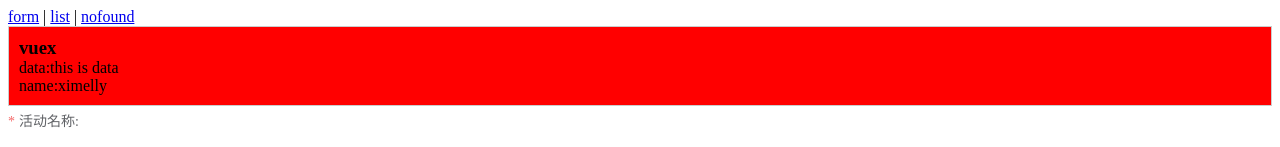
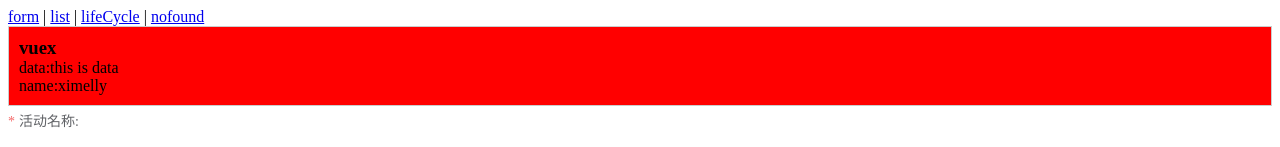
Before and after one commit to ximelly/vue-practice, a Vue app: page /#/form in a window 1280 px wide. Shown: the top 147 px of the page. Built offline with nearby package versions, Linux system fonts and the light colour scheme.

Commit message:
生命周期&路由守卫
生命周期&路由守卫

```diff
--- a/src/App.vue
+++ b/src/App.vue
@@ -3,6 +3,7 @@
     <div>
       <router-link to="/form">form</router-link> |
       <router-link to="/list">list</router-link> |
+      <router-link to="/lifeCycle">lifeCycle</router-link> |
       <router-link to="/nofound">nofound</router-link>
     </div>
     <router-view/>
--- a/src/router.js
+++ b/src/router.js
@@ -6,6 +6,7 @@
 const routes = [
     { path: '/form', component: () => import('./views/form.vue')},
     { path: '/list', component:  () => import('./views/toDoList.vue') },
+    { path: '/lifeCycle', component:  () => import('./views/lifeCycle.vue') },
     {
         path: '/nofound',
         name: 'nofound',
@@ -21,4 +22,22 @@
 const router = new Router({
     routes
 })
+
+ /* eslint-disable */
+ //全局守卫
+ router.beforeEach((to, from, next) => {
+  console.log('beforeEach', to.path, from.path);
+  next();
+})
+
+router.beforeResolve((to, from, next) => {
+  console.log('beforeResolve', to.path, from.path);
+  next();
+})
+
+router.afterEach((to, from) => {
+  console.log('afterEach', to.path, from.path);
+})
+
+
 export default router;
--- /dev/null
+++ b/src/views/lifeCycle.vue
@@ -0,0 +1,71 @@
+<template>
+  <div>
+    <div>{{page}}</div>
+		<el-button icon="el-icon-refresh" @click="update">更新data</el-button>
+  </div>
+</template>
+
+<script>
+  export default {
+    data(){//此处data为函数，而不是对象
+      return {
+        page:"router"
+      }
+		},
+		/* eslint-disable */
+		//局部守卫
+		beforeRouteEnter (to, from, next) {
+			// 不能获取组件实例 `this`
+			console.log('beforeRouteEnter')
+			next();
+		},
+		beforeRouteUpdate (to, from, next) {
+			console.log('beforeRouteUpdate')
+			next();
+		},
+		beforeRouteLeave (to, from, next) {
+			console.log('beforeRouteLeave')
+			next();
+		},
+		//生命周期函数
+		beforeCreate: function () {
+			//实例初始化之后，数据观测 (data observer) 和 event/watcher 事件配置之前被调用
+			console.log("beforeCreate")
+		},
+		created: function () {
+			//实例创建完成后被立即调用。在这一步，实例已完成以下的配置：数据观测 (data observer)，属性和方法的运算，watch/event 事件回调。然而，挂载阶段还没开始，$el 属性目前不可见
+			// `this` 指向 vm 实例
+			console.log("created")
+		},
+		beforeMount: function () {
+			//在挂载开始之前被调用
+			console.log("beforeMount")
+		},
+		mounted: function () {
+			//el 被新创建的 vm.$el 替换，并挂载到实例上去之后调用该钩子
+			console.log("mounted")
+		},
+		beforeUpdate: function () {
+			console.log("beforeUpdate")
+		},
+		updated: function () {
+			console.log("updated")
+		},
+		beforeDestroy: function () {
+			console.log("beforeDestroy")
+		},
+		destroyed: function () {
+			console.log("destroyed")
+		},
+    methods: {
+			update(){
+				this.page="new data";
+			}
+    },
+  }
+</script>
+
+<!-- Add "scoped" attribute to limit CSS to this component only -->
+<style scoped>
+
+</style>
--- a/src/views/noFound.vue
+++ b/src/views/noFound.vue
@@ -6,7 +6,7 @@
       <div>name:{{$store.state.name}}</div>
     </div>
     <div>not found</div>
-    <el-button icon="el-icon-update" @click="update">更新vuex数据</el-button>
+    <el-button icon="el-icon-refresh" @click="update">更新vuex数据</el-button>
   </div>
 </template>
 
```
